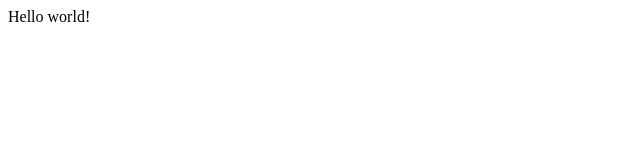
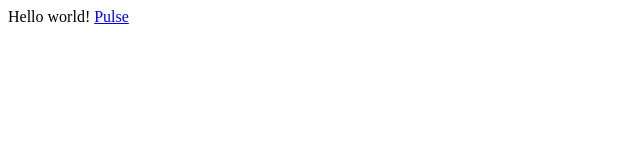
Before and after one commit to Fr33x2200/Fr33x2200.github.io, a plain HTML site: page index.html in a window 1280 px wide. Shown: the full height of the page, 0-640 px from the left. Drawn offline with Linux system fonts and the light colour scheme.

Commit message:
Pulse added

```diff
--- a/index.html
+++ b/index.html
@@ -7,5 +7,6 @@
 </head>
 <body>
     Hello world!
+    <a href="Pulse/index.html">Pulse</a>
 </body>
 </html>
```
